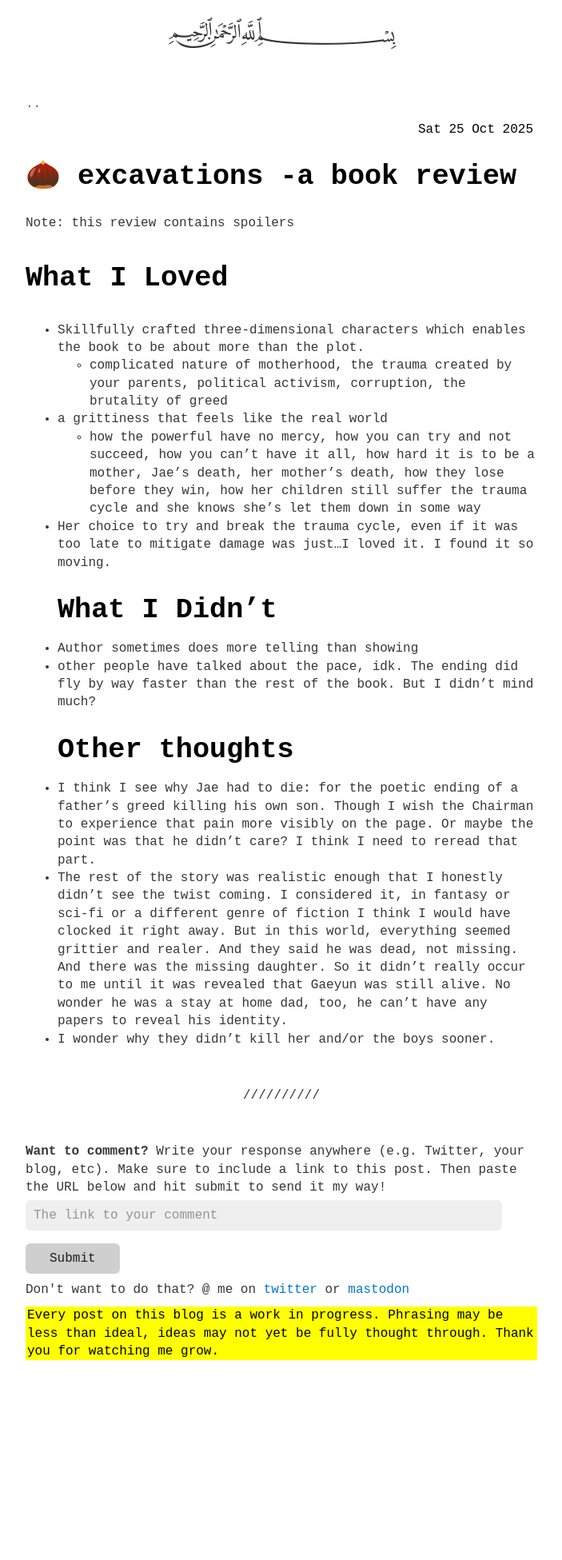
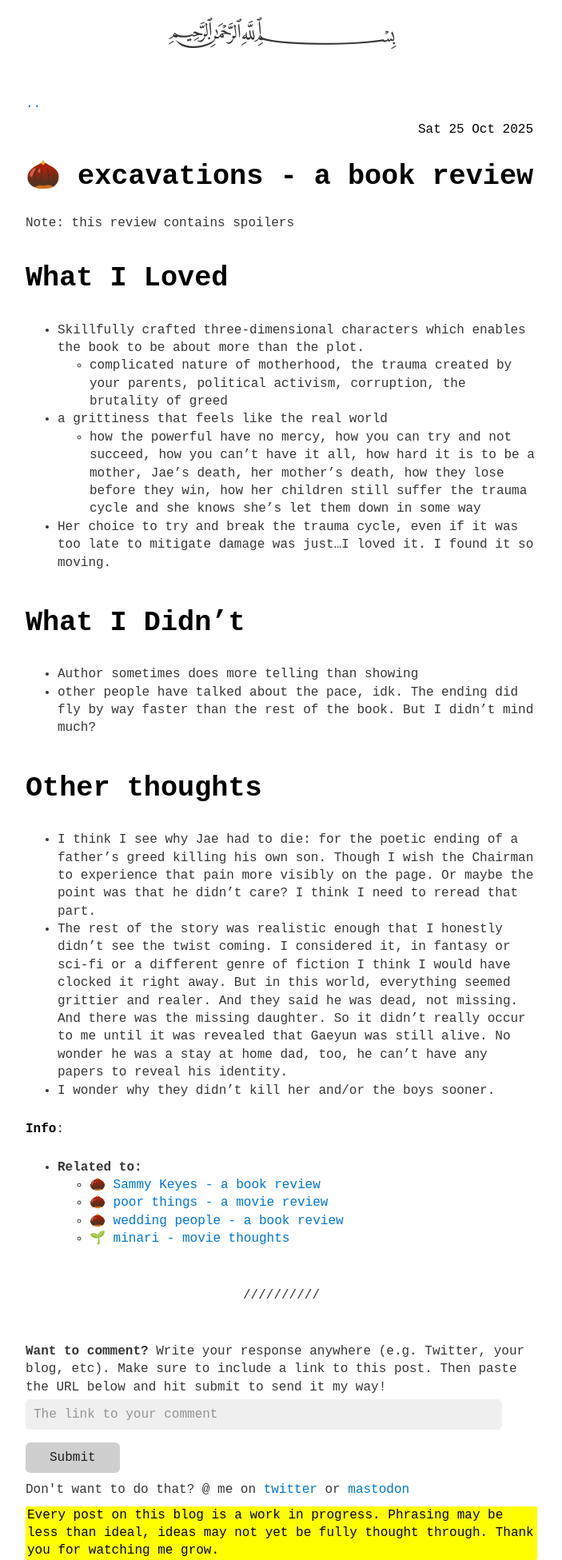
Before and after one commit to person-al/person-al.github.io, a Jekyll site: the page built from _posts/2025-10-25-🌰-excavations---a-book-review.md, in a window 1280 px wide. Shown: the whole page at 80% size, without its empty margins (288-991 px from the left). Built offline with Jekyll 4.4.1, drawn with Linux system fonts in a browser that asks for light colours; before the commit the page ends 1701 px from its top, so only the background shows below that.

Commit message:
get review tag list working + new book review

```diff
--- a/_posts/2025-10-25-🌰-excavations--a-book-review.md
+++ b/_posts/2025-10-25-🌰-excavations---a-book-review.md
@@ -7,7 +7,7 @@ pagelength: 302
 readtime: 3 hours 40 minutes
 status: read
 tags: review
-title: "\U0001F330 excavations -a book review"
+title: "\U0001F330 excavations - a book review"
 ---
 
 Note: this review contains spoilers
@@ -17,22 +17,27 @@ Note: this review contains spoilers
 - a grittiness that feels like the real world
 	- how the powerful have no mercy, how you can try and not succeed, how you can't have it all, how hard it is to be a mother, Jae's death, her mother's death, how they lose before they win, how her children still suffer the trauma cycle and she knows she's let them down in some way
 - Her choice to try and break the trauma cycle, even if it was too late to mitigate damage was just...I loved it. I found it so moving.
+
 # What I Didn't
 - Author sometimes does more telling than showing
 - other people have talked about the pace, idk. The ending did fly by way faster than the rest of the book. But I didn't mind much?
+
 # Other thoughts
 - I think I see why Jae had to die: for the poetic ending of a father's greed killing his own son. Though I wish the Chairman to experience that pain more visibly on the page. Or maybe the point was that he didn't care? I think I need to reread that part.
 - The rest of the story was realistic enough that I honestly didn't see the twist coming. I considered it, in fantasy or sci-fi or a different genre of fiction I think I would have clocked it right away. But in this world, everything seemed grittier and realer. And they said he was dead, not missing. And there was the missing daughter. So it didn't really occur to me until it was revealed that Gaeyun was still alive. No wonder he was a stay at home dad, too, he can't have any papers to reveal his identity.
 - I wonder why they didn't kill her and/or the boys sooner.
 
 
-{% assign posts = site.posts | where_exp: "item", "item.url != page.url"|where_exp:"item","item.tags contains 'review'" %}
-{%if posts.length > 0 %}
+{% assign review_posts = site.posts | where_exp: "post", "post.tags contains 'review'" | where_exp: "post", "post.url != page.url" %}
+
+{% if review_posts.size > 0 %}
 **Info**:
 <ul><li><b>Related to:</b>
-<ul>
-{% for post in posts limit:10 %}
-  <li><a href="{{ post.url | relative_url }}">{{ post.title | downcase }}</a></li>
-{% endfor %}
-</ul></li></ul>
-{%endif%}
+  <ul>
+    {% for post in review_posts %}
+      <li>
+        <a href="{{ post.url | relative_url }}">{{ post.title }}</a>
+      </li>
+    {% endfor %}
+  </ul></li></ul>
+{% endif %}
```
Also changed, not shown: _posts/2024-01-22-🌱-minari---movie-thoughts.md (+15 -0 lines), _posts/2025-10-05-🌰-wedding-people---a-book-review.md (+12 -9 lines), _posts/2025-10-13-🌰-poor-things---a-movie-review.md (+11 -8 lines), _posts/2025-10-27-🌰-sammy-keyes-and-the-hotel-thief---a-book-review.md (added, +36 -0 lines).
